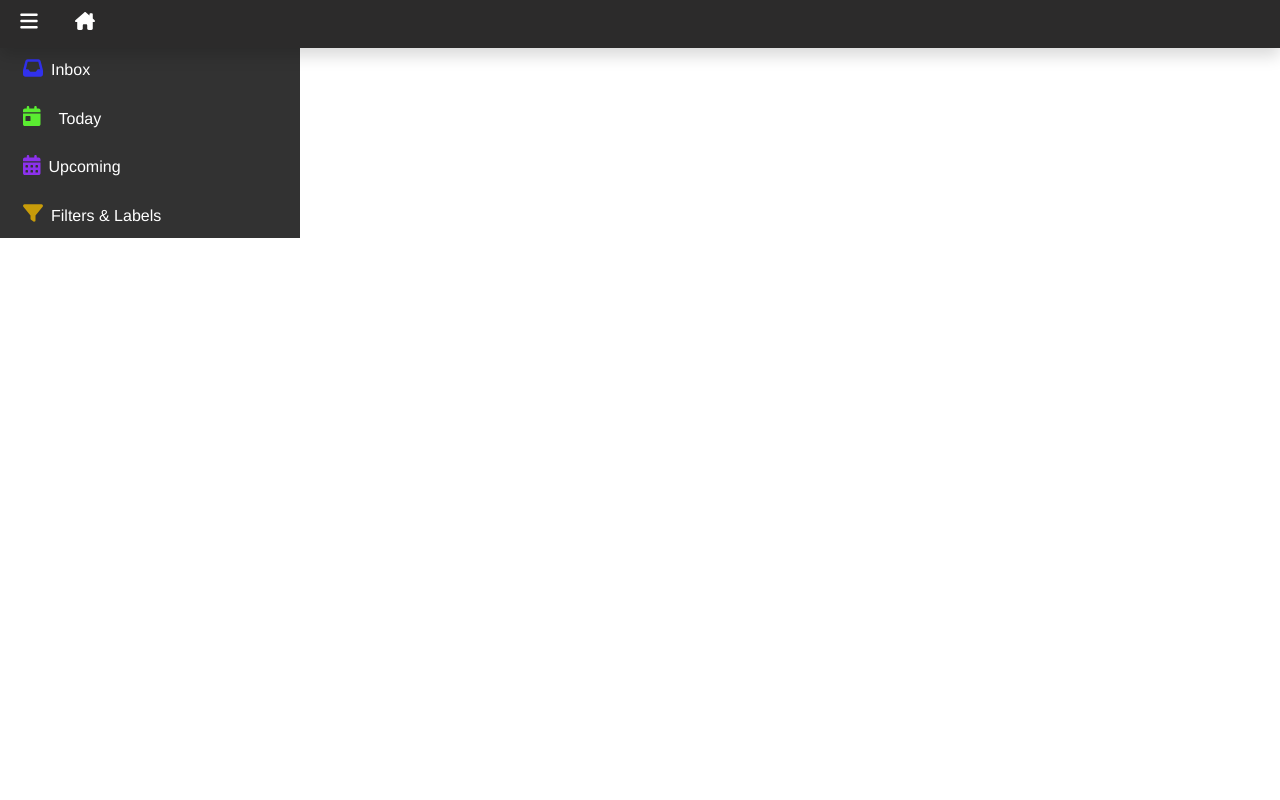
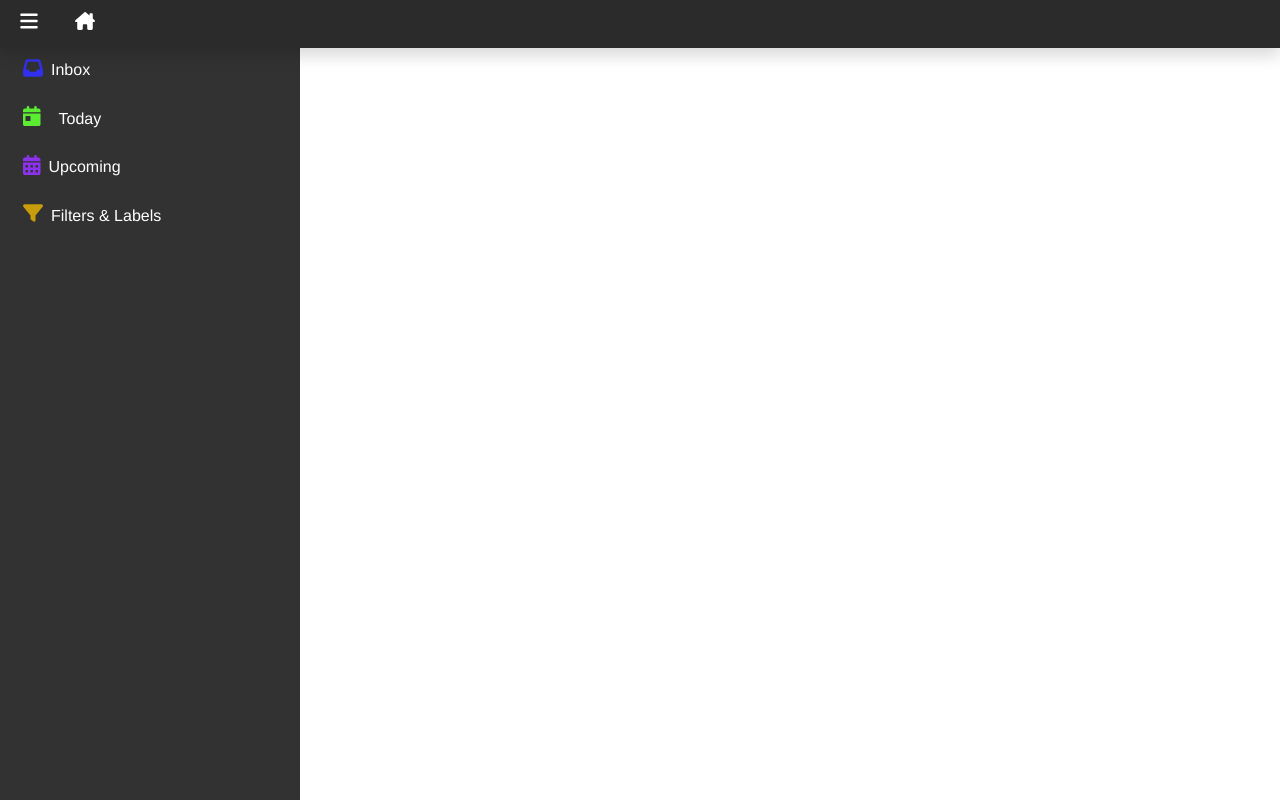
Before and after one commit to mwvane/todoist-clone-front, a Vue app: page / in a window 1280 px wide. Built offline with nearby package versions, Linux system fonts and the light colour scheme.

Commit message:
make some changes

```diff
--- a/package.json
+++ b/package.json
@@ -14,6 +14,7 @@
     "@fortawesome/free-solid-svg-icons": "^6.1.1",
     "@fortawesome/vue-fontawesome": "^3.0.1",
     "@vee-validate/rules": "^4.5.11",
+    "axios": "^0.27.2",
     "bootstrap": "^5.1.3",
     "bootstrap-vue-3": "^0.1.13",
     "core-js": "^3.8.3",
--- a/src/App.vue
+++ b/src/App.vue
@@ -1,8 +1,7 @@
 <template>
-  <div>
-
+  <div class="h-100">
+    <router-view/>
   </div>
-  <router-view/>
 </template>
 
 <style>
@@ -10,6 +9,12 @@
   font-family: Avenir, Helvetica, Arial, sans-serif;
   -webkit-font-smoothing: antialiased;
   -moz-osx-font-smoothing: grayscale;
+  height: 100% !important;
+}
+
+html, body {
+  height: 100%;
+  margin: 0px;
 }
 
 </style>
```
Also changed, not shown: .eslintrc.js, 1 other file (tests, documents, lock files or other folders).
